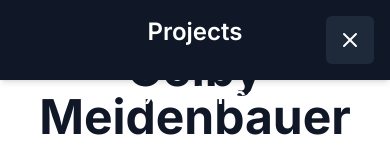
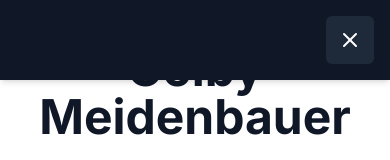
Before and after one commit to UberCoderHyde/PersonalWebsite, a React (Vite) app: page / in a window 390 px wide. Both pictures are taken after a click on the button "Toggle menu". Shown: the top 160 px of the page. Built offline with nearby package versions, Linux system fonts and the light colour scheme.

Commit message:
Update Header.tsx

```diff
--- a/src/components/Header.tsx
+++ b/src/components/Header.tsx
@@ -84,8 +84,8 @@ export default function Header() {
       {/* Mobile Menu Overlay */}
       {mobileOpen && (
         <div
-          className="fixed inset-0 z-40 bg-gray-900 bg-opacity-95 text-white flex flex-col items-center justify-center space-y-8 px-4"
-          style={{ paddingTop: headerHeight }}
+          className="fixed inset-0 z-[100] bg-gray-900 bg-opacity-95 text-white px-4 pt-[var(--header-height)] flex flex-col items-center space-y-8 overflow-y-auto"
+          style={{ paddingTop: `${headerHeight}px` }}
         >
           {navItems.map(({ id, label }) => (
             <ScrollLink
```
